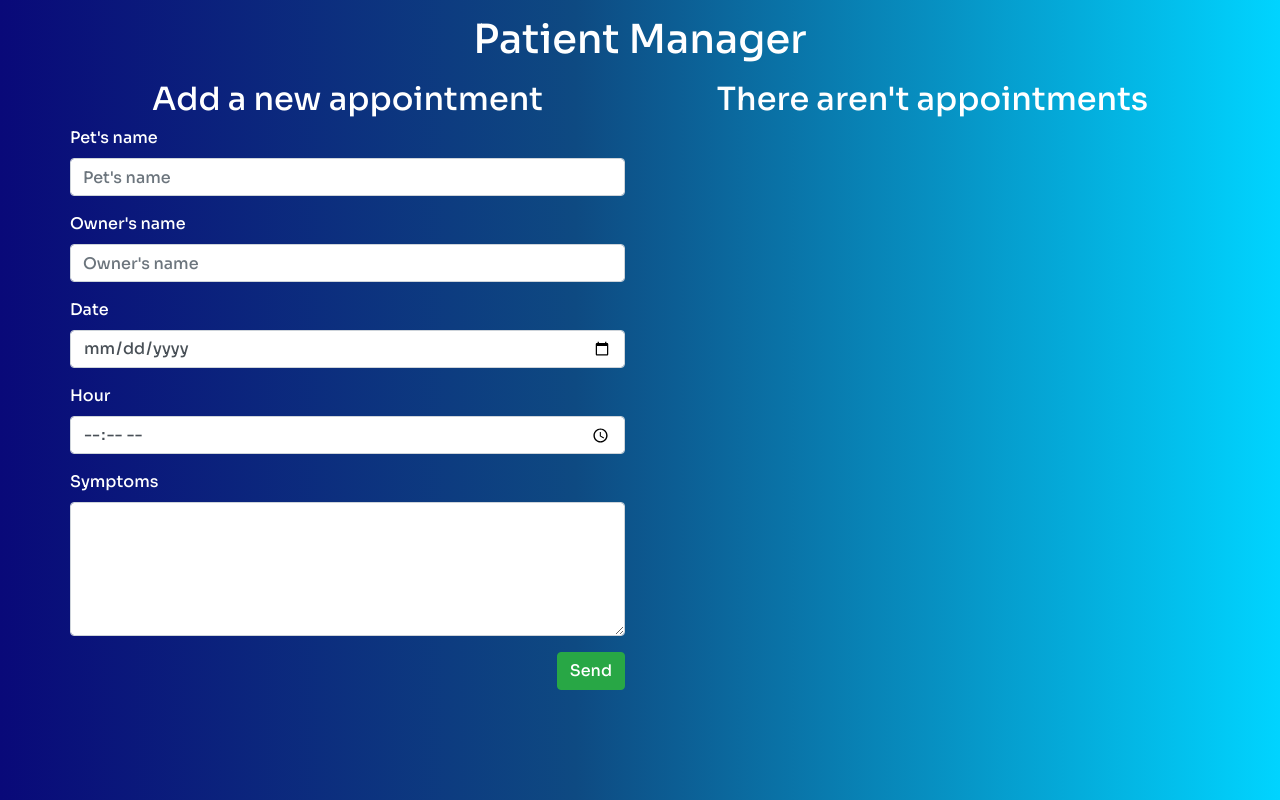
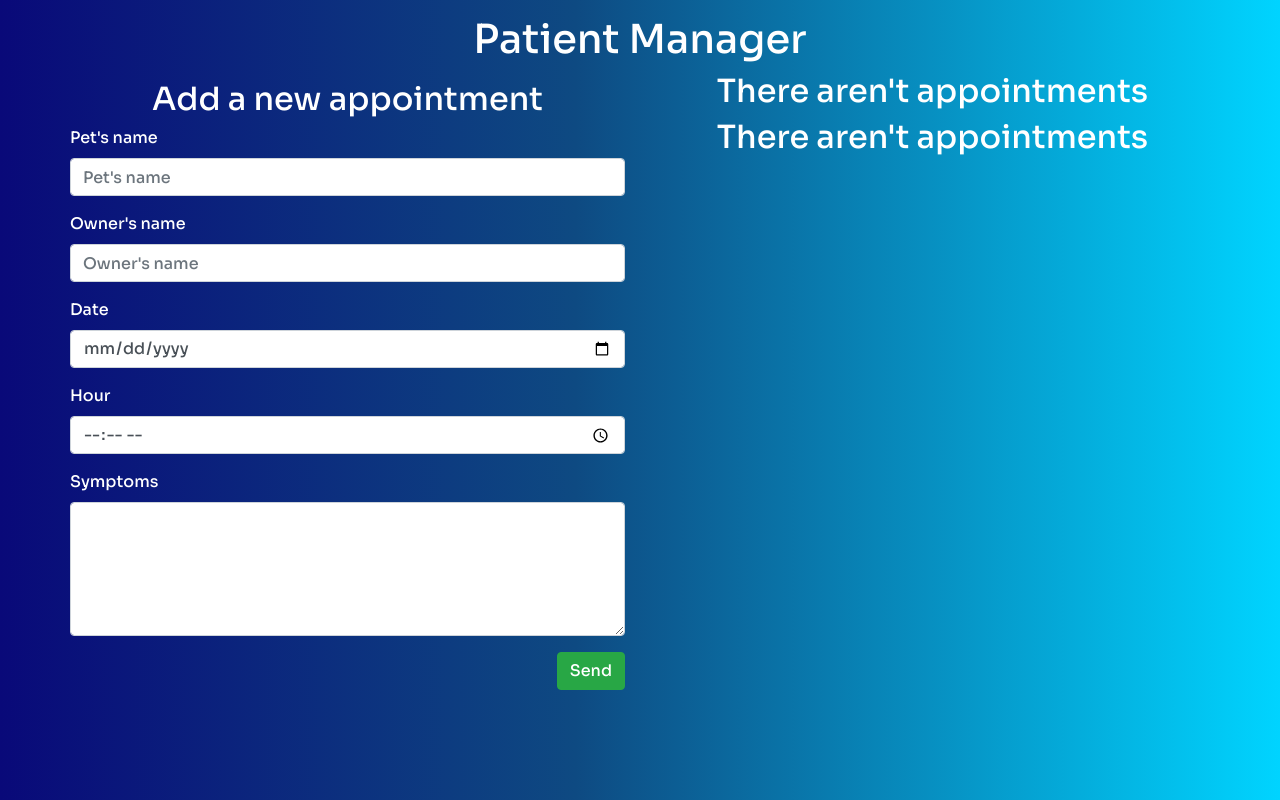
Before and after one commit to Raulcmm/PatientManager_ReactJs_, a React (Create React App) app: page / in a window 1280 px wide. Built offline with nearby package versions, Linux system fonts and the light colour scheme.

Commit message:
final structure and data collection of the form

```diff
--- a/src/App.js
+++ b/src/App.js
@@ -1,17 +1,22 @@
-import React from 'react'
+import React, { useState } from 'react'
 import Form from './components/Form'
 import AppointmentList from './components/AppointmentList'
 
 const App = () => {
+
+  const [appointmentsList, setAppointmentsList] = useState([])
   return (
     <div className="container text-center">
       <h1>Patient Manager</h1>
       <div className="row">
         <div className="col-md-6">
-          <Form/>
+
+          <Form setAppointmentsList={setAppointmentsList}/>
         </div>
         <div className="col-md-6">
-          <AppointmentList/>
+        <h2>{appointmentsList.length === 0 ? "There aren't appointments " : 'Manage your appointments'}</h2>
+          <AppointmentList
+          appointmentsList={appointmentsList}/>
         </div>
       </div>
     </div>
```
